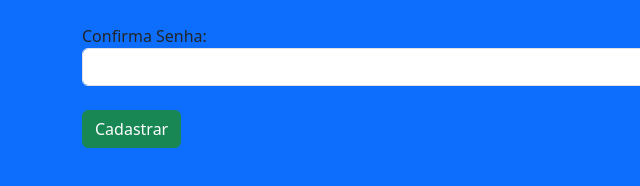
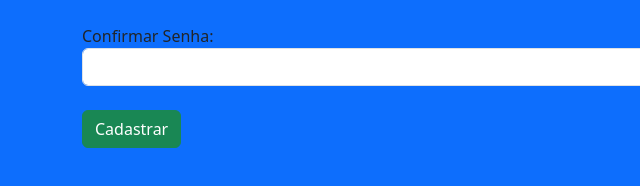
Before and after one commit to victorninja20/html-bootstrap, a plain HTML site: page index.html in a window 1280 px wide. Shown: the part 314-500 px from the top of the page, 0-640 px from the left. Drawn offline with nearby package versions, Linux system fonts and the light colour scheme.

Commit message:
update base de dados ou função cadastrar

```diff
--- a/index.html
+++ b/index.html
@@ -19,7 +19,7 @@
         <label for="senha">Senha:</label>
         <input class="form-control" type="password" name="senha" id="senha" required>
         <br>
-        <label for="confirma_senha">Confirma Senha:</label>
+        <label for="confirma_senha">Confirmar Senha:</label>
         <input class="form-control" type="password" name="confirma_senha" id="confirma_senha" required>
         <br>
         <button onclick="cadastrar()" class="btn btn-success" type="submit">Cadastrar</button>
```
